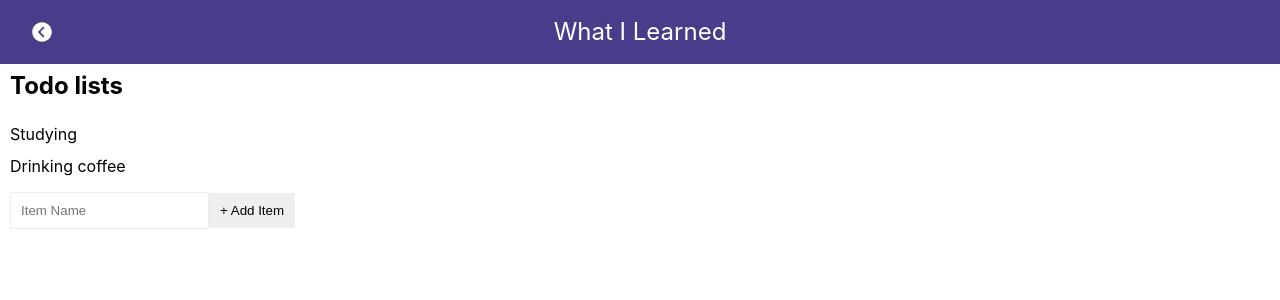
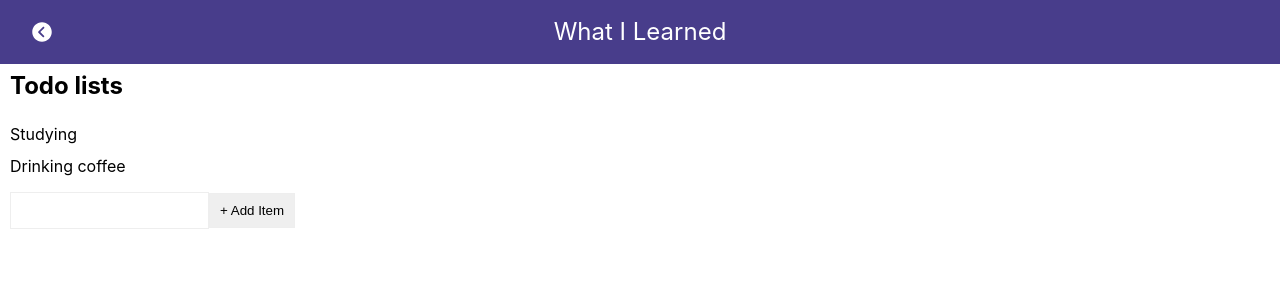
Before and after one commit to saebomp/todayilearned, a React (Create React App) app: page /localStorage in a window 1280 px wide. Shown: the top 300 px of the page. Built offline with nearby package versions, Linux system fonts and the light colour scheme; the HTML template or start-up script is replaced by a standard one.

Commit message:
updated local storage

```diff
--- a/src/components/LocalStorage.js
+++ b/src/components/LocalStorage.js
@@ -35,41 +35,44 @@ const initialList = [
 
 
 const LocalStorage = () => {
-  const [list, setList] = useState(initialList);
-
-  const handleChange = (event) => {
-
-  }
-
-  const handleAdd = (e) => {
-    e.preventDefault();
-
-
-  }
+  const [lists, setLists] = useState(initialList);
 
   return (
     <>
     <div style={styles.content}>
       <h2 style={styles.title}>Todo lists</h2>
       <ul>
-        {list.map((item, index) => (
+        {lists.map((item, index) => (
           <li key={index} style={styles.list}>{item.text}</li>
         ))}
       </ul>
-      <ul>
 
-      </ul>
-      <form onSubmit={handleAdd}>
-        <input style={styles.input} type="text" placeholder="Item Name" onChange={handleChange} required />
-        <button style={styles.input} type="button">+ Add Item</button>
-      </form>
+      <InputText handleSubmit = {(list) => {
+        setLists(lists.concat(list))
+      }}
+      />
     </div>
     </>
     )
   }
 
+  const InputText = (props) => {
+    const [value, setValue] = useState('')
+    return (
+      <form onSubmit={(e) =>{
+        e.preventDefault();
+        props.handleSubmit(value);
+        console.log(value)
+        setValue('');
+      }}>
+        <input style={styles.input} type="text" value={value} onChange={e => setValue(e.target.value)}/>
+        <button style={styles.input} type="button">+ Add Item</button>
+      </form>
+    )
+  }
   export default LocalStorage
 
 //https://www.robinwieruch.de/react-add-item-to-list
 //https://medium.com/@dondeveloper/creating-a-shopping-list-app-using-react-hooks-bfd231cad813
-//이거보고 [value, setValue] 만들어서 concat하는 식으로 해볼것
+//https://www.digitalocean.com/community/tutorials/how-to-build-a-react-to-do-app-with-react-hooks
+//이거 따라해볼것,,
```
